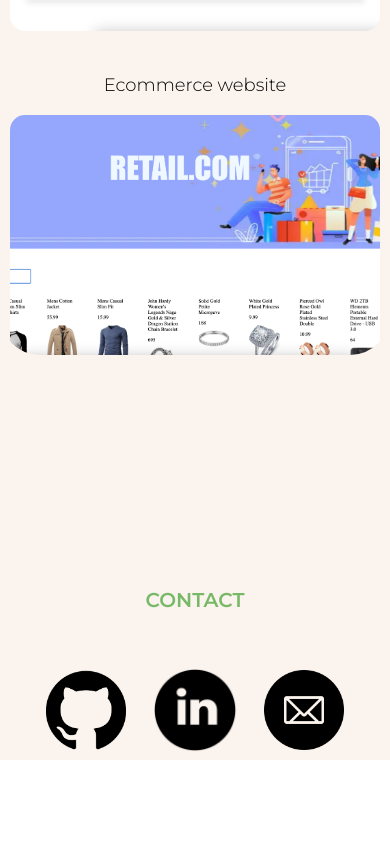
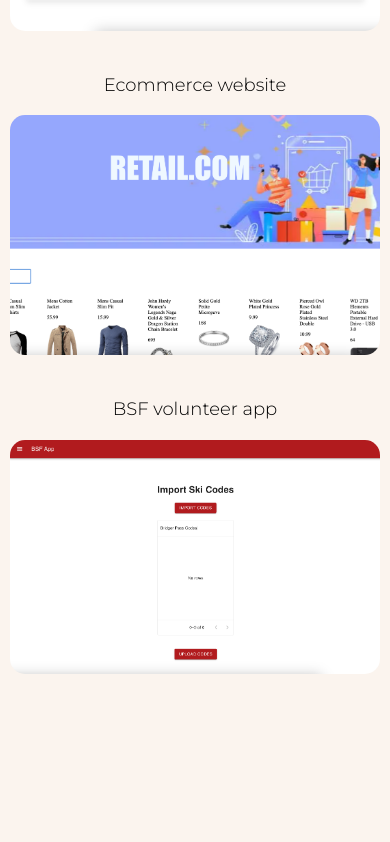
Before and after one commit to andrewanselmo/Andrew-Site, a React (Vite) app: page / in a window 390 px wide. Shown: the part 2697-3539 px from the top of the page. Before the commit the page ends 3457 px from the top, so only its background shows below. Built offline with nearby package versions, Linux system fonts and the light colour scheme.

Commit message:
3rd project

```diff
--- a/src/components/Content.css
+++ b/src/components/Content.css
@@ -270,6 +270,40 @@
 
 /* retail */
 
+/* BSF */
+#rails3-img, #rails3-project{
+    grid-column: 3;
+    grid-row: 2;
+    padding: 20px;
+    display: block;
+    border-radius: 40px;
+}
+
+#rails3-project{
+    width: 410px;
+    overflow: hidden;
+    margin: 0 auto;
+}
+
+#rails3-img{
+    width: 95%;
+    cursor: pointer;
+    transition: 0.2s all ease-in-out;
+}
+
+#rails3-project:hover img {
+    transform: scale(1.05);
+}
+
+#rails3-h2{
+    font-size: 1.3vw;
+    text-align: center;
+    margin-bottom: 0.005%;
+    font-family: 'Montserrat', sans-serif;
+    /* font-family: 'Roboto', sans-serif; */
+}
+/* BSF */
+
 /* projects */
 
 /* Contact */
@@ -437,7 +471,7 @@
 
     #projects{
         gap: 10px;
-        grid-template-rows: 1fr 3fr ;
+        grid-template-rows: 1fr 3fr 3fr 3fr;
         /* grid-template-columns: 1fr; */
         width: 100%;
         padding-bottom: 50%;
@@ -474,6 +508,8 @@
         margin-right: auto;
     }
 
+    /* retail */
+
     #rails2-h2{
         font-size: 18px;
         margin-top: 5%;
@@ -491,6 +527,32 @@
     }
 
     #rails2-img{
+        padding: 0px;
+        width: 95%;
+        border-radius: 15px;
+        margin-left: auto;
+        margin-right: auto;
+    }
+
+    /* BSF */
+
+    #rails3-h2{
+        font-size: 18px;
+        margin-top: 5%;
+        margin-bottom: 5%;
+
+    }
+
+    #rails3-project{
+        width: 100%;
+        grid-column: 1 / span 3;
+        grid-row: 4;
+        padding: 0px;
+
+
+    }
+
+    #rails3-img{
         padding: 0px;
         width: 95%;
         border-radius: 15px;
--- a/src/components/Content.jsx
+++ b/src/components/Content.jsx
@@ -6,6 +6,7 @@
 import typing5 from "./typing5.gif"
 import wizard from "./wizard.gif"
 import retail from "./retail.png"
+import bsf from "./bsf.png"
 
 import "./Content.css"
 
@@ -78,6 +79,14 @@
 
                     </div>
 
+                    <div id = "rails3-project">
+                        <p id = "rails3-h2"> BSF volunteer app</p>
+                        <a href="https://github.com/andrewanselmo/Rails-Blog">
+                            <img src ={bsf} id = "rails3-img"/>
+                        </a>
+
+                    </div>
+
 
 
             </div>
```
Also changed, not shown: src/components/bsf.png (added).
